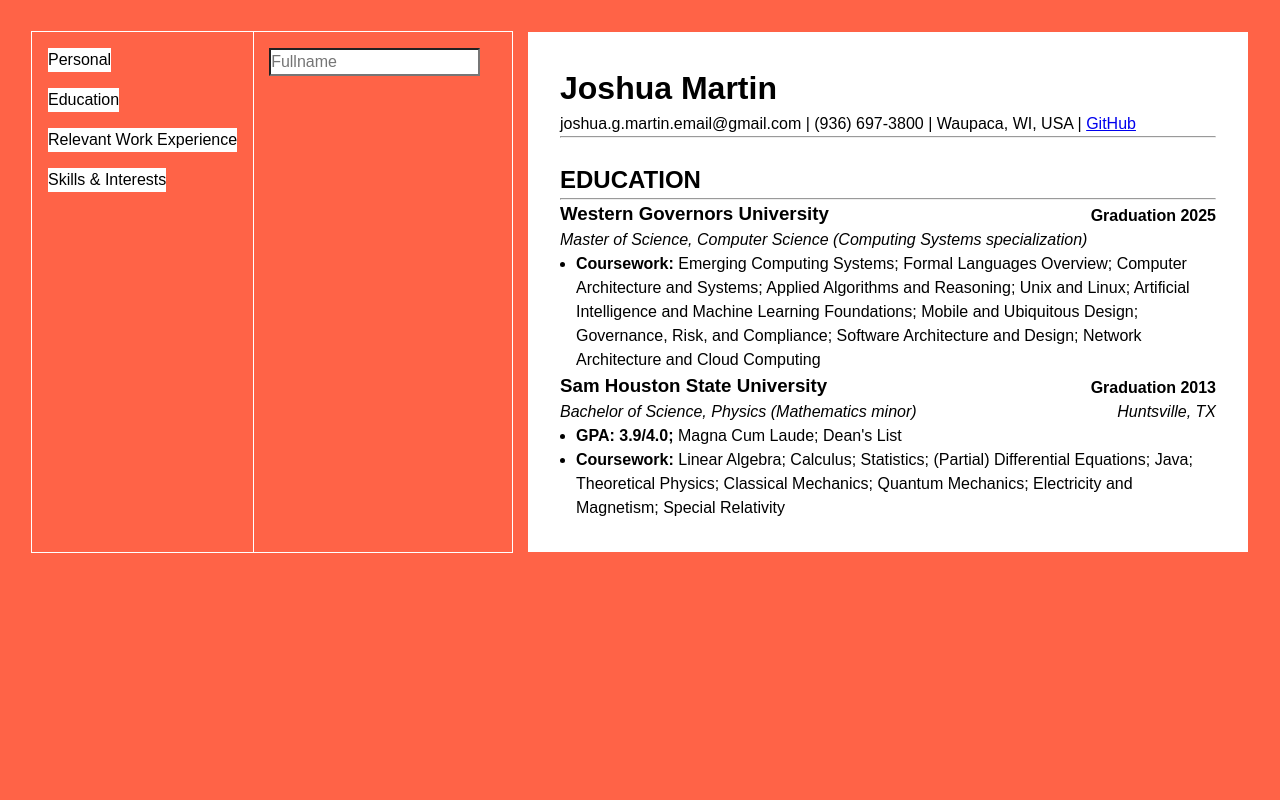
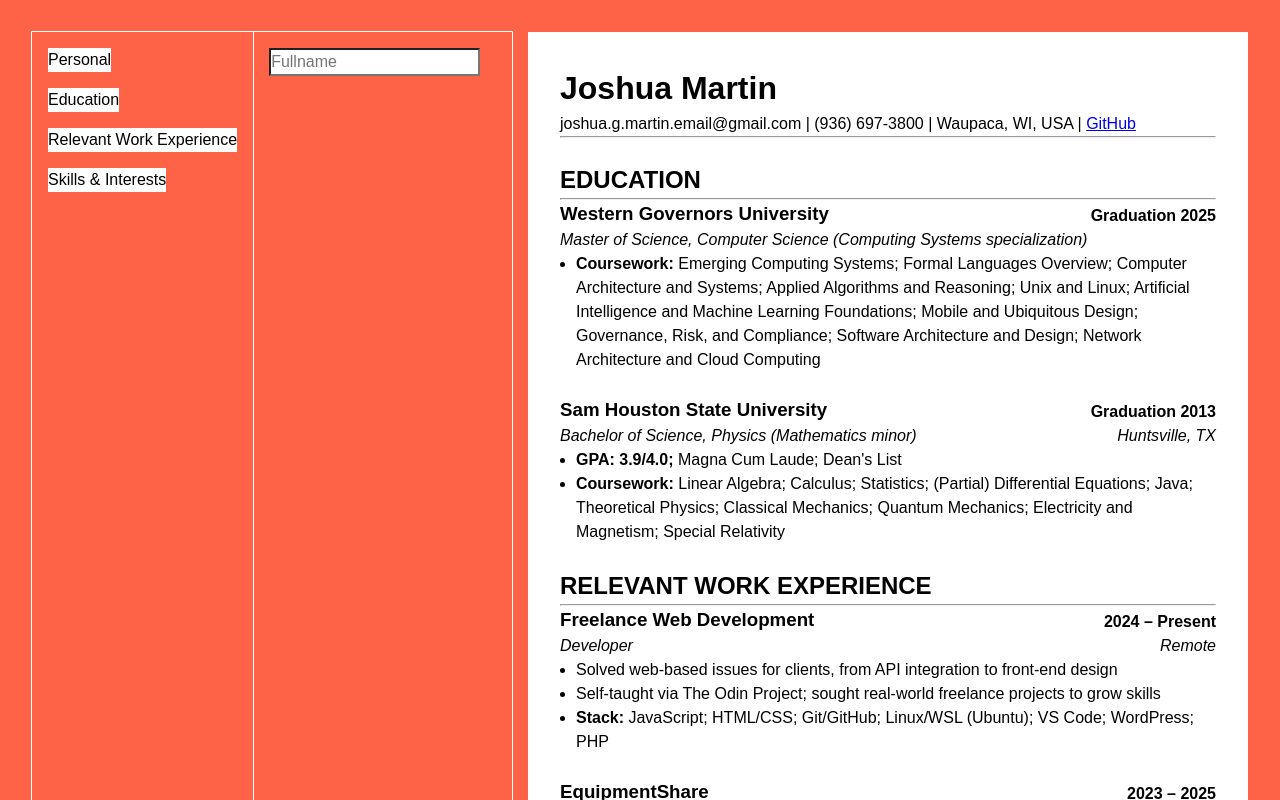
Before and after one commit to joshuaGmartin/cv-app, a React (Vite) app: page / in a window 1280 px wide. Shown: the top 800 px of the page. Built offline with nearby package versions, Linux system fonts and the light colour scheme.

Commit message:
Add WorkExp info to Resume section

```diff
--- a/src/App.css
+++ b/src/App.css
@@ -62,6 +62,13 @@
   align-items: end;
 }
 
+.Resume .workExp-top-line,
+.Resume .workExp-job-title-line {
+  display: flex;
+  justify-content: space-between;
+  align-items: end;
+}
+
 /* ======================================================= */
 /* from template */
 /* ======================================================= */
--- a/src/components/Resume.jsx
+++ b/src/components/Resume.jsx
@@ -1,12 +1,14 @@
 import ResumePortionPersonal from "./ResumePortionPersonal";
 import ResumePortionEducation from "./ResumePortionEducation";
+import ResumePortionWorkExp from "./ResumePortionWorkExp";
+import { use } from "react";
 
 export default function Resume({ userData }) {
   return (
     <div className="Resume">
       <ResumePortionPersonal userData={userData} />
-      <hr />
       <ResumePortionEducation userData={userData} />
+      <ResumePortionWorkExp userData={userData} />
     </div>
   );
 }
--- a/src/components/ResumePortionEducation.jsx
+++ b/src/components/ResumePortionEducation.jsx
@@ -5,9 +5,13 @@ export default function ResumePortionEducation({ userData }) {
       <h2>EDUCATION</h2>
       <hr />
 
-      {userData.education.map((thisEd) => {
+      {userData.education.map((thisEd, index) => {
         return (
-          <>
+          <div
+            className="education-section"
+            key={thisEd.school + thisEd.gradYear}
+          >
+            {index !== 0 ? <br /> : null}
             <div className="education-top-line">
               <h3>{thisEd.school}</h3>
               <b>
@@ -27,7 +31,7 @@ export default function ResumePortionEducation({ userData }) {
               <i>{thisEd.location}</i>
             </div>
             <EducationListSection thisEd={thisEd} />
-          </>
+          </div>
         );
       })}
     </div>
--- a/src/components/ResumePortionPersonal.jsx
+++ b/src/components/ResumePortionPersonal.jsx
@@ -5,6 +5,7 @@ export default function ResumePortionPersonal({ userData }) {
       {userData.personal.email} | {userData.personal.phone} |{" "}
       {userData.personal.location} |{" "}
       <a href={userData.personal.gitHub}>GitHub</a>
+      <hr />
     </div>
   );
 }
--- /dev/null
+++ b/src/components/ResumePortionWorkExp.jsx
@@ -0,0 +1,80 @@
+export default function ResumePortionWorkExp({ userData }) {
+  return (
+    <div className="ResumePortionWorkExp">
+      <br />
+      <h2>RELEVANT WORK EXPERIENCE</h2>
+      <hr />
+
+      {userData.workExperience.map((thisWork, index) => {
+        return (
+          <>
+            {index !== 0 ? <br /> : null}
+            <div className="workExp-top-line">
+              <h3>{thisWork.employer}</h3>
+              <b>
+                {thisWork.totalTimeStart} – {thisWork.totalTimeEnd}{" "}
+              </b>
+            </div>
+
+            {thisWork.jobsInfo.map((thisJob, index) => {
+              return (
+                <>
+                  {index !== 0 ? <br /> : null}
+                  <div className="workExp-job-title-line">
+                    <i>
+                      {thisJob.position}
+                      {thisWork.jobsInfo.length > 1 ? (
+                        <>
+                          {" | "}
+                          {thisJob.timeStart} – {thisJob.timeEnd}
+                        </>
+                      ) : null}
+                    </i>
+                    {index === 0 ? <i>{thisJob.location}</i> : null}
+                  </div>
+
+                  <ul>
+                    {thisJob.duties.length > 0
+                      ? thisJob.duties.map((duty) => {
+                          return <li>{duty}</li>;
+                        })
+                      : null}
+                    {thisJob.stack.length > 0 ? (
+                      <li>
+                        <b>Stack: </b>
+                        {SemiColonList(thisJob.stack)}
+                      </li>
+                    ) : null}
+                    {thisJob.keyResults.length > 0
+                      ? thisJob.keyResults.map((keyResult) => {
+                          return (
+                            <li>
+                              <b>Key Results: </b>
+                              {keyResult}
+                            </li>
+                          );
+                        })
+                      : null}
+                  </ul>
+                </>
+              );
+            })}
+          </>
+        );
+      })}
+    </div>
+  );
+}
+
+function SemiColonList(list) {
+  let formattedList = "";
+
+  list.forEach((item, index) => {
+    formattedList += item;
+    if (index !== list.length - 1) {
+      formattedList += "; ";
+    }
+  });
+
+  return formattedList;
+}
--- a/src/userData.js
+++ b/src/userData.js
@@ -99,10 +99,11 @@ let userData = {
           duties: [
             "Created and managed a working process for filing bond claims for all U.S. states for non-payment of equipment",
             "Leveraged my programming skills to automate my daily tasks (Excel).",
+          ],
+          stack: [],
+          keyResults: [
             "Promoted due to my attention to detail, initiative, and teachability.",
           ],
-          stack: [],
-          keyResults: [],
         },
         {
           position: "Lien Specialist",
@@ -133,8 +134,9 @@ let userData = {
             "Worked closely with engineering to test/troubleshoot new Linux-based remote software.",
           ],
           stack: [],
-          keyResults:
+          keyResults: [
             "Remote data analysis allowed for field-based/travel cost savings for all geoscientists.",
+          ],
         },
       ],
     },
```
